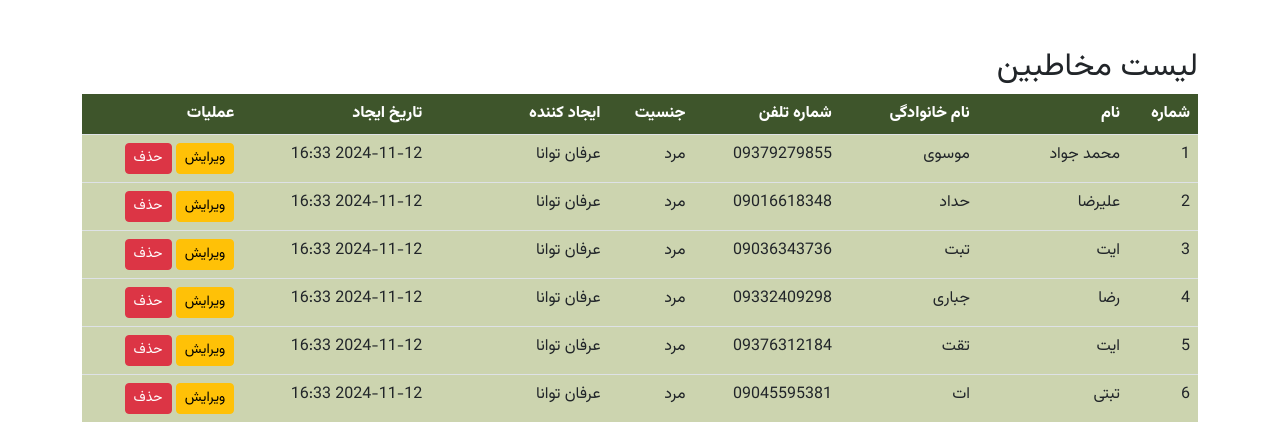
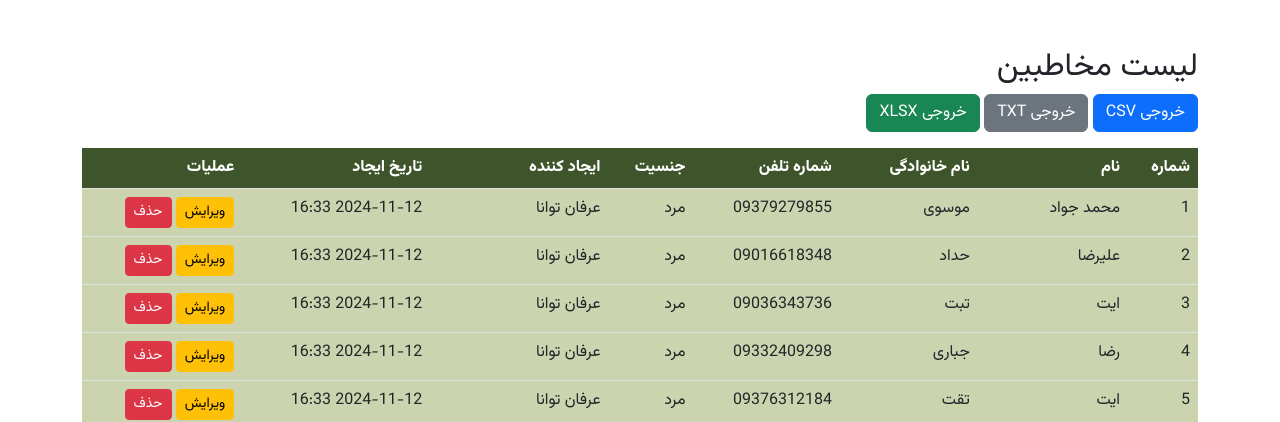
Before and after one commit to ErfanTavana/SmsSender2, a Django app: page /contacts/contact_list/ in a window 1280 px wide. Shown: the part 56-478 px from the top of the page. Run offline with Django 5.2, Linux system fonts and the light colour scheme; a user stored in the database is signed in; data comes from the database, SQL or seed files in the repository; both versions use the stored data as it was after the commit; some libraries are stand-ins or nearby versions.

Commit message:
Outputting into a list was fixed.

```diff
--- a/contacts/templates/contacts/contact_list.html
+++ b/contacts/templates/contacts/contact_list.html
@@ -5,6 +5,16 @@
 {% block content %}
     <div class="container mt-5">
         <h2>لیست مخاطبین</h2>
+
+        <!-- دکمه‌های خروجی گرفتن -->
+        <div class="mb-3">
+            <a href="?export=csv" class="btn btn-primary">خروجی CSV</a>
+            <a href="?export=txt" class="btn btn-secondary">خروجی TXT</a>
+            <!-- دکمه برای خروجی XLSX -->
+            <a href="?export=xlsx" class="btn btn-success">خروجی XLSX</a>
+
+        </div>
+
         <table class="table" style="border-collapse: collapse; width: 100%;">
             <thead>
             <tr style="background-color: #3e552b; color: white;">
@@ -29,9 +39,7 @@
                     <td>{{ contact.created_by.first_name }} {{ contact.created_by.last_name }}</td>
                     <td>{{ contact.created_at|date:"Y-m-d H:i" }}</td>
                     <td>
-                        <!-- دکمه ویرایش -->
                         <a href="{% url 'edit_contact' contact.id %}" class="btn btn-sm btn-warning">ویرایش</a>
-
                         <button class="btn btn-sm btn-danger" onclick="confirmDelete({{ contact.id }})">حذف</button>
                     </td>
                 </tr>
--- a/contacts/views.py
+++ b/contacts/views.py
@@ -15,7 +15,14 @@ from django.db.models import Q  # برای جستجو
 from .models import Contact
 from .mixins import ContactAccessRequiredMixin
 from text_messages.models import Message
-
+from django.http import HttpResponse
+from django.shortcuts import render, redirect
+from django.views import View
+from import_export import resources
+from .models import Contact
+from django.db.models import Q
+from django.contrib.auth.mixins import LoginRequiredMixin
+from django.http import JsonResponse
 User = get_user_model()
 
 
@@ -187,7 +194,11 @@ class ContactCreateView(ContactAccessRequiredMixin, View):
                       {'message': message, 'groups': Group.objects.filter(organization=request.user.organization)})
 
 
-class ContactListView(ContactAccessRequiredMixin, View):
+import openpyxl
+from django.http import HttpResponse
+from django.shortcuts import get_object_or_404
+
+class ContactListView(LoginRequiredMixin, View):
     def get(self, request):
         if not request.user.is_authenticated:
             return redirect('login')  # کاربر باید وارد شود
@@ -205,13 +216,88 @@ class ContactListView(ContactAccessRequiredMixin, View):
             # ساخت فیلتر برای جستجو
             filters = Q()
             for term in search_terms:
-                filters |= Q(first_name__icontains=term) | Q(last_name__icontains=term) | Q(
-                    phone_number__icontains=term)
+                filters |= Q(first_name__icontains=term) | Q(last_name__icontains=term) | Q(phone_number__icontains=term)
+            contacts = contacts.filter(filters)
 
-            contacts = contacts.filter(filters)
+        export_format = request.GET.get('export', None)
+        if export_format:
+            return self.export_contacts(request, contacts, export_format)
 
         return render(request, 'contacts/contact_list.html', {'contacts': contacts, 'search_query': search_query})
 
+    def export_contacts(self, request, contacts, export_format):
+        # اعمال محدودیت دسترسی برای کاربران
+        contacts = contacts.filter(organization=request.user.organization)
+
+        if export_format == 'csv':
+            return self.export_as_csv(contacts)
+        elif export_format == 'txt':
+            return self.export_as_txt(contacts)
+        elif export_format == 'xlsx':
+            return self.export_as_xlsx(contacts)  # اضافه کردن خروجی XLSX
+        else:
+            return JsonResponse({'error': 'Unsupported format'}, status=400)
+
+    def export_as_xlsx(self, contacts):
+        """خروجی گرفتن از مخاطبین به فرمت XLSX"""
+        wb = openpyxl.Workbook()
+        sheet = wb.active
+        sheet.title = "Contacts"
+
+        # اضافه کردن سرستون‌ها
+        headers = ['شماره', 'نام', 'نام خانوادگی', 'شماره تلفن', 'جنسیت', 'ایجاد کننده', 'تاریخ ایجاد']
+        sheet.append(headers)
+
+        # اضافه کردن داده‌های مخاطبین
+        for contact in contacts:
+            row = [
+                contact.phone_number,
+                contact.first_name,
+                contact.last_name,
+                contact.phone_number,
+                contact.gender,
+                f"{contact.created_by.first_name} {contact.created_by.last_name}",
+                contact.created_at.strftime("%Y-%m-%d %H:%M")
+            ]
+            sheet.append(row)
+
+        # تنظیم پاسخ HTTP برای دانلود فایل Excel
+        response = HttpResponse(content_type='application/vnd.openxmlformats-officedocument.spreadsheetml.sheet')
+        response['Content-Disposition'] = 'attachment; filename="contacts.xlsx"'
+
+        wb.save(response)
+        return response
+
+    def export_as_csv(self, contacts):
+        """خروجی گرفتن از مخاطبین به فرمت CSV"""
+        import csv
+        response = HttpResponse(content_type='text/csv')
+        response['Content-Disposition'] = 'attachment; filename="contacts.csv"'
+
+        writer = csv.writer(response)
+        writer.writerow(['شماره', 'نام', 'نام خانوادگی', 'شماره تلفن', 'جنسیت', 'ایجاد کننده', 'تاریخ ایجاد'])
+
+        for contact in contacts:
+            writer.writerow([contact.phone_number, contact.first_name, contact.last_name, contact.phone_number, contact.gender,
+                             f"{contact.created_by.first_name} {contact.created_by.last_name}", contact.created_at])
+
+        return response
+
+    def export_as_txt(self, contacts):
+        """خروجی گرفتن از مخاطبین به فرمت TXT"""
+        response = HttpResponse(content_type='text/plain')
+        response['Content-Disposition'] = 'attachment; filename="contacts.txt"'
+
+        for contact in contacts:
+            response.write(f"شماره: {contact.phone_number}\n")
+            response.write(f"نام: {contact.first_name} {contact.last_name}\n")
+            response.write(f"شماره تلفن: {contact.phone_number}\n")
+            response.write(f"جنسیت: {contact.gender}\n")
+            response.write(f"ایجاد کننده: {contact.created_by.first_name} {contact.created_by.last_name}\n")
+            response.write(f"تاریخ ایجاد: {contact.created_at}\n")
+            response.write("-" * 40 + "\n")
+
+        return response
 
 class ContactEditView(ContactAccessRequiredMixin, View):
     def get(self, request, contact_id):
```
Also changed, not shown: data/db.sqlite3.
